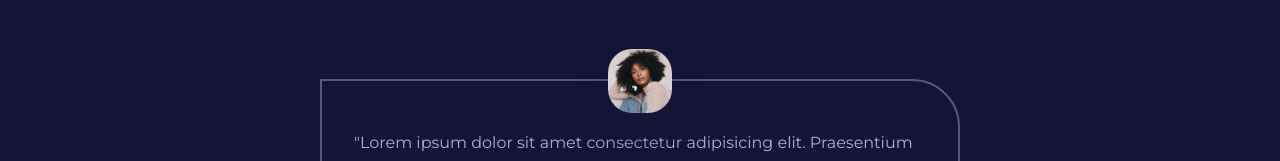
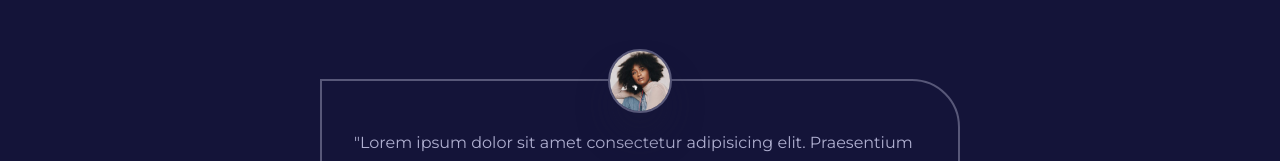
Before and after one commit to erickdc7/react-trainer-website, a React (Create React App) app: page / in a window 1280 px wide. In both pictures the pointer is over the element 640 px from the left and 3097 px from the top of the page. Shown: the part 3016-3177 px from the top of the page. Built offline with nearby package versions, Linux system fonts and the light colour scheme; the HTML template or start-up script is replaced by a standard one.

Commit message:
testimonial__avatar styles changed to home.css

```diff
--- a/src/pages/home/home.css
+++ b/src/pages/home/home.css
@@ -167,6 +167,7 @@
   width: 4rem;
   height: 4rem;
   border-radius: 1.5rem;
+  border: 2px solid transparent;
   overflow: hidden;
   position: absolute;
   top: -2rem;
@@ -174,3 +175,8 @@
   box-shadow: 0 1.5rem 2rem rgba(26, 26, 54, 0.4);
   transition: var(--transition);
 }
+
+.testimonial:hover .testimonial__avatar {
+  border-radius: 50%;
+  border-color: var(--color-gray-400);
+}
```
